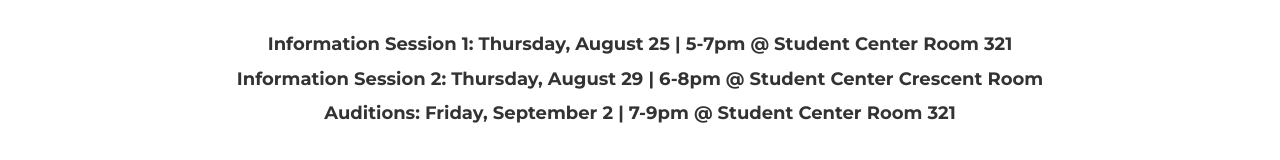
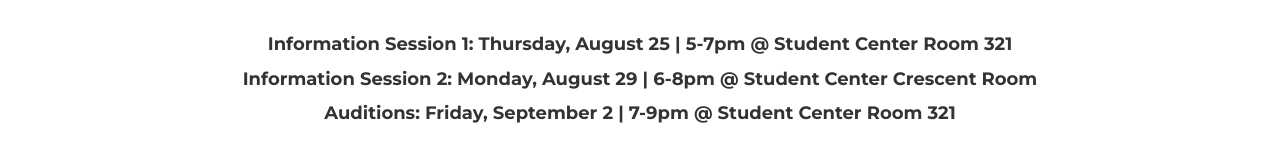
Before and after one commit to gtpulsedancing/gtpulsedancing.github.io, a website: page index.html in a window 1280 px wide. Shown: the part 4134-4294 px from the top of the page. Drawn offline with nearby package versions, Linux system fonts and the light colour scheme; a web font is replaced by a local one.

Commit message:
monday aug 29

```diff
--- a/index.html
+++ b/index.html
@@ -570,7 +570,7 @@
                 <div class="row text-center">
                   <div class="col-md-12">
                       <h4 class="service-heading">Information Session 1: Thursday, August 25 | 5-7pm @ Student Center Room 321</h4>
-                      <h4 class="service-heading">Information Session 2: Thursday, August 29 | 6-8pm @ Student Center Crescent Room</h4>
+                      <h4 class="service-heading">Information Session 2: Monday, August 29 | 6-8pm @ Student Center Crescent Room</h4>
                       <h4 class="service-heading">Auditions: Friday, September 2 | 7-9pm @ Student Center Room 321</h4>
                   </div>
 
```
